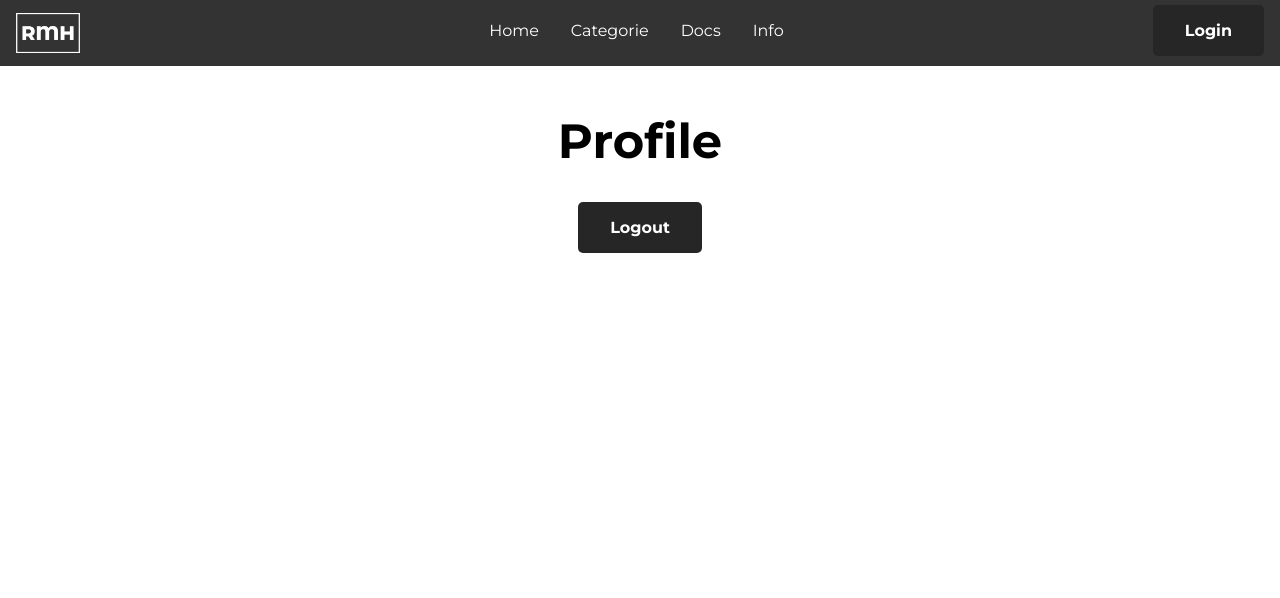
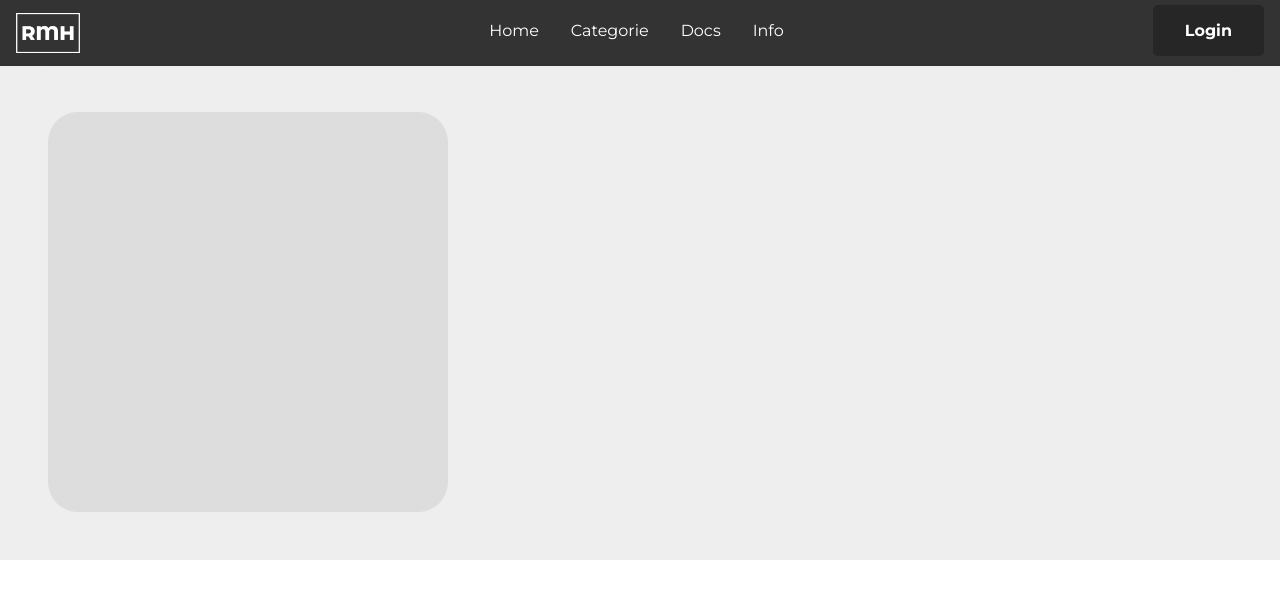
Before and after one commit to roysmanfo/RMHub, a React (Create React App) app: page /profile in a window 1280 px wide. Shown: the top 598 px of the page. Built offline with nearby package versions, Linux system fonts and the light colour scheme; no server answers.

Commit message:
Changes on the profile page

```diff
--- a/src/css/profile/profile.css
+++ b/src/css/profile/profile.css
@@ -2,6 +2,22 @@ main.column {
   flex-direction: column;
 }
 
+main.no-overflow {
+  overflow-x: hidden;
+}
+
 main.x-center {
   align-items: center;
+}
+
+.profile-pic {
+  height: 25rem;
+  aspect-ratio: 1/1;
+  border-radius: 30px;
+  background: #ddd;
+}
+
+.profile-banner {
+  background: #eee;
+  width: 100%;
 }/*# sourceMappingURL=profile.css.map */
--- a/src/css/profile/profile.scss
+++ b/src/css/profile/profile.scss
@@ -1,6 +1,19 @@
 main.column{
     flex-direction: column;
+}
+main.no-overflow{
+    overflow-x: hidden;
 }
 main.x-center{
     align-items: center;
 }
+.profile-pic{
+    height: 25rem;
+    aspect-ratio: 1 / 1;
+    border-radius: 30px;
+    background: #ddd;
+}
+.profile-banner{
+    background: #eee;
+    width: 100%;
+}
--- a/src/pages/Profile.tsx
+++ b/src/pages/Profile.tsx
@@ -25,15 +25,20 @@ export default function Profile() {
     return (
         <>
             <Navbar />
-            <main className='column x-center'>
-                <h1>Profile</h1>
-                <div>
+            <main className='column no-overflow' style={{ paddingTop: "4rem" }}>
+                <section className='profile-banner' style={{ padding: "3rem" }}>
+                    <div className="profile-pic"></div>
+
+                </section>
+
+                {/* <div>
                     {user && <p><b>ID:</b> {user.id}</p>}
                     {user && <p><b>Email:</b> {user.email}</p>}
                     {user && <p><b>Date of creation:</b> {user.created_at}</p>}
                     {user && <p><b>Role:</b> {user.role}</p>}
                 </div>
-                <button className="mainLoginButton" onClick={logout}>Logout</button>
+                <button className="mainLoginButton" onClick={logout}>Logout</button>*/}
+
             </main>
         </>
     );
```
Also changed, not shown: 1 other file (tests, documents, lock files or other folders).
